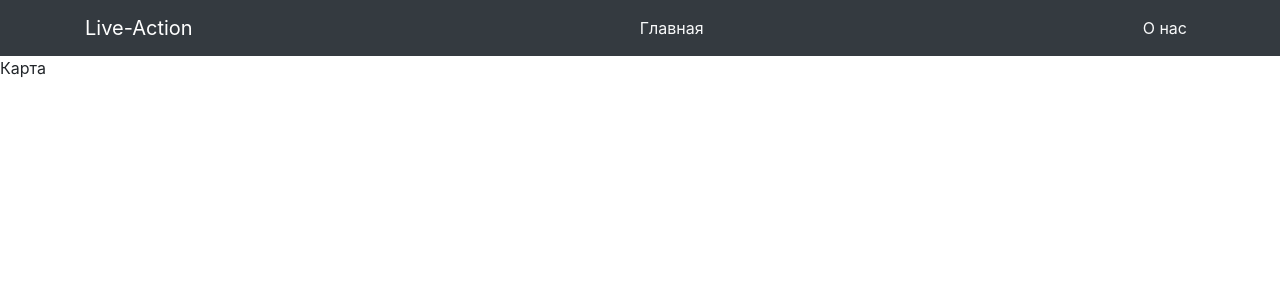
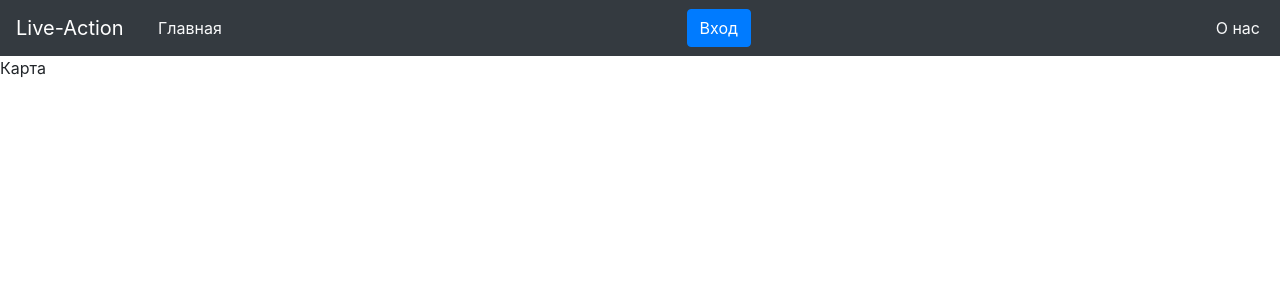
Before and after one commit to alexarlord-boop/DJANGO_project, a Django app: page / in a window 1280 px wide. Shown: the top 300 px of the page. Run offline with Django 3.2, Linux system fonts and the light colour scheme; some libraries are stand-ins or nearby versions.

Commit message:
Added mainapp templates

```diff
--- a/live_action/main/templates/main/base.html
+++ b/live_action/main/templates/main/base.html
@@ -10,12 +10,14 @@
 </head>
 <body>
     <nav class="navbar navbar-dark bg-dark" aria-label="First navbar example">
-    <div class="container">
-      <a class="navbar-brand" href="#">Live-Action</a>
-      <a class="p-2 text-light" href="/">Главная</a>
-        <a class="p-2 text-light" href="/about">О нас</a>
-    </div>
-  </nav>
+        <a class="navbar-brand" href="/">Live-Action</a>
+        <div class="container row">
+            <a class=" p-1 text-light" href="/">Главная</a>
+            <button class="btn btn-primary">Вход</button>
+            <a class=" p-1 text-light" href="/about">О нас</a>
+        </div>
+
+    </nav>
     {% block content %}{% endblock %}
 </body>
 </html>
```
